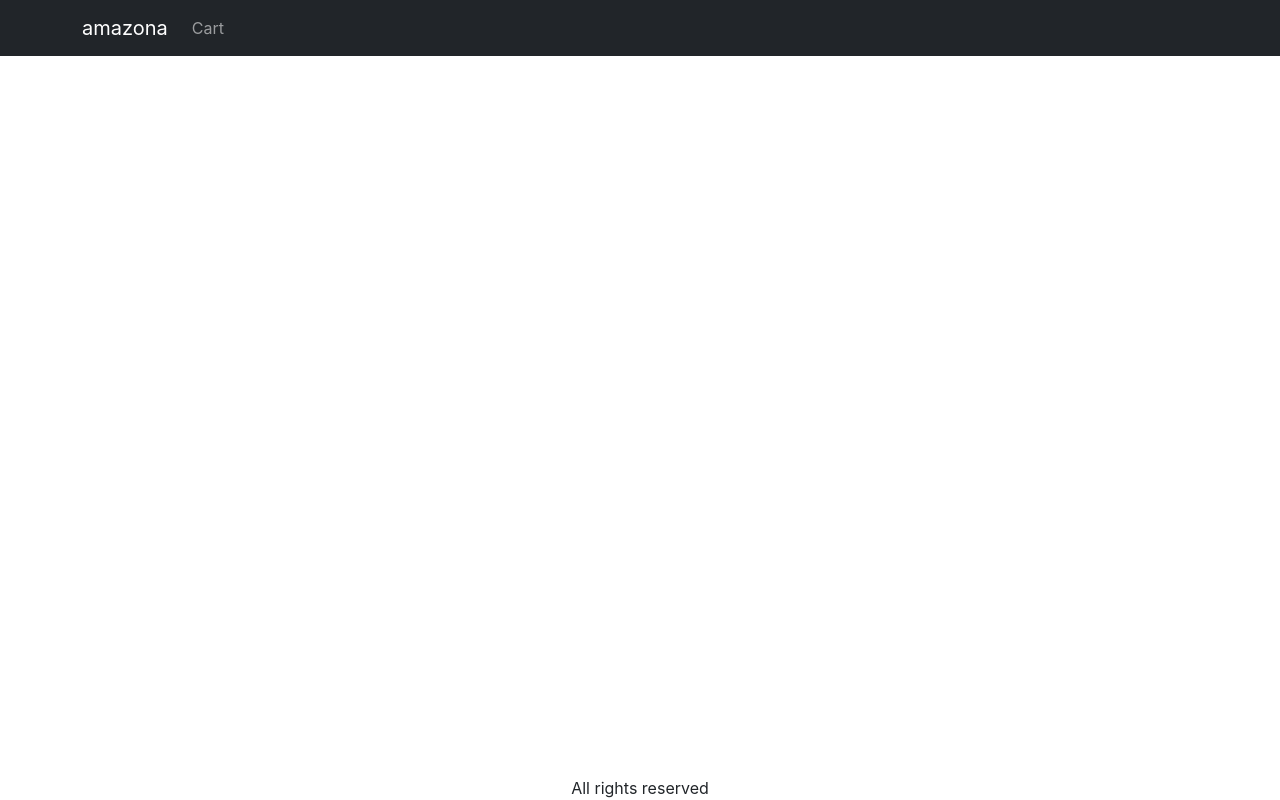
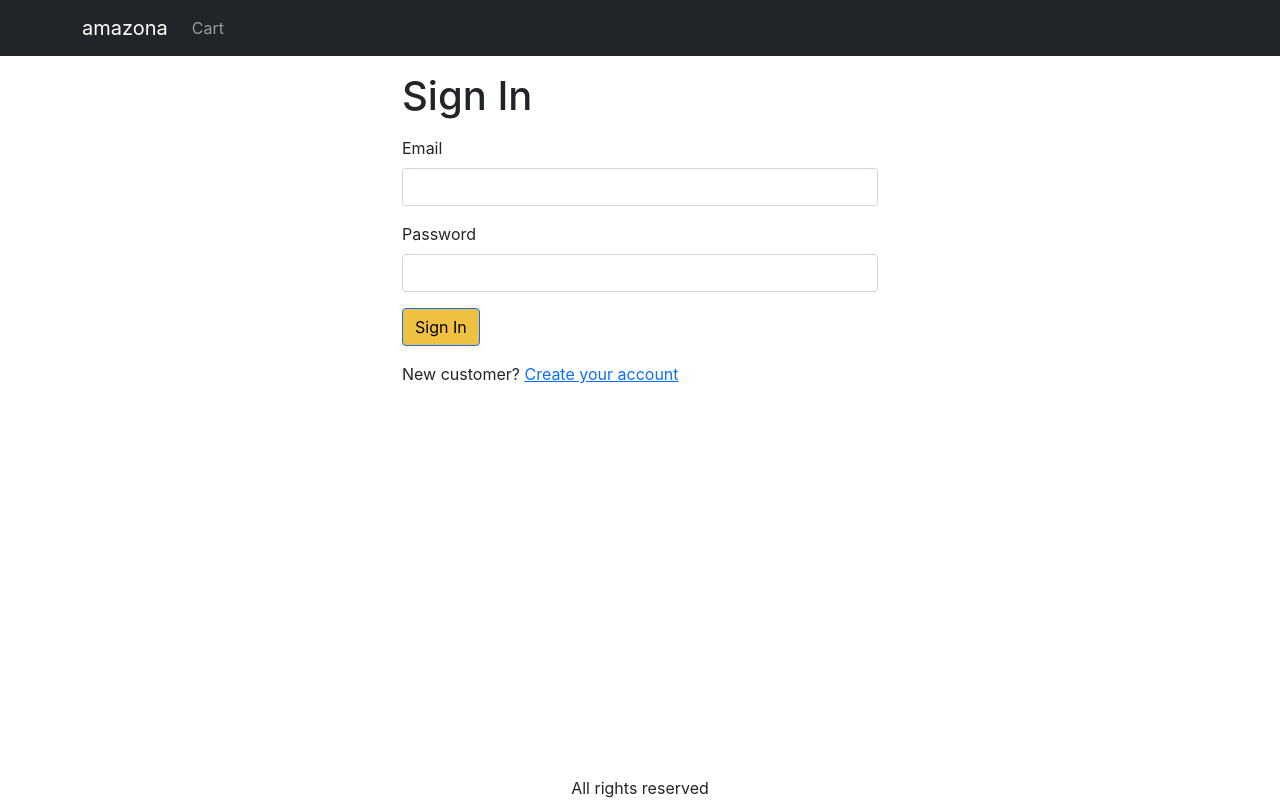
Before and after one commit to CoderHal/Buybuy---E-commerce-website-, a React (Create React App) app in the folder frontend/: page /signin in a window 1280 px wide. Built offline with nearby package versions, Linux system fonts and the light colour scheme.

Commit message:
18. Create Signin Screen

```diff
--- a/frontend/src/App.js
+++ b/frontend/src/App.js
@@ -10,7 +10,7 @@
 import { useContext } from 'react';
 import { Store } from './Store';
 import CartScreen from './screens/CartScreen';
-
+import SigninScreen from './screens/SigninScreen';
 function App() {
 
   const { state } = useContext(Store);
@@ -43,6 +43,7 @@
             <Routes>
               <Route path="/product/:slug" element={<ProductScreen />}></Route>
               <Route path="/cart" element={<CartScreen />}></Route>
+              <Route path="/signin" element={<SigninScreen />}></Route>
               <Route path="/" element={<HomeScreen />}></Route>
             </Routes>
           </Container>
--- a/frontend/src/index.css
+++ b/frontend/src/index.css
@@ -50,3 +50,6 @@
 .img-thumbnail {
   height: 80px;
 }
+.small-container {
+  max-width: 500px;
+}
--- /dev/null
+++ b/frontend/src/screens/SigninScreen.js
@@ -0,0 +1,37 @@
+import { Link, useLocation } from "react-router-dom";
+import Container from 'react-bootstrap/Container';
+import Form from 'react-bootstrap/Form';
+import Button from 'react-bootstrap/Button';
+import { Helmet } from 'react-helmet-async';
+
+
+export default function SigninScreen(){
+    const {search} = useLocation();
+    const redirectInUrl = new URLSearchParams(search).get('redirect');
+    const redirect =redirectInUrl ? redirectInUrl : '/';
+    return (
+        <Container className = "small-container">
+            <Helmet>
+                <title>Sign In</title>
+            </Helmet>
+            <h1 className="my-3">Sign In</h1>
+            <Form>
+                <Form.Group className="mb-3" controlId="email">
+                    <Form.Label>Email</Form.Label>
+                    <Form.Control type = "email" required/>
+                </Form.Group>
+                <Form.Group className="mb-3" controlId="email">
+                    <Form.Label>Password</Form.Label>
+                    <Form.Control type = "email" required/>
+                </Form.Group>
+                <div className="mb-3">
+                    <Button type = "submit">Sign In</Button>
+                </div>
+                <div className="mb-3">
+                    New customer?{' '}
+                    <Link to ={`/Signup?redirect=${redirect}`}>Create your account</Link>
+                </div>
+            </Form>
+        </Container>
+    );
+}
```
Also changed, not shown: 1 other file (tests, documents, lock files or other folders).
